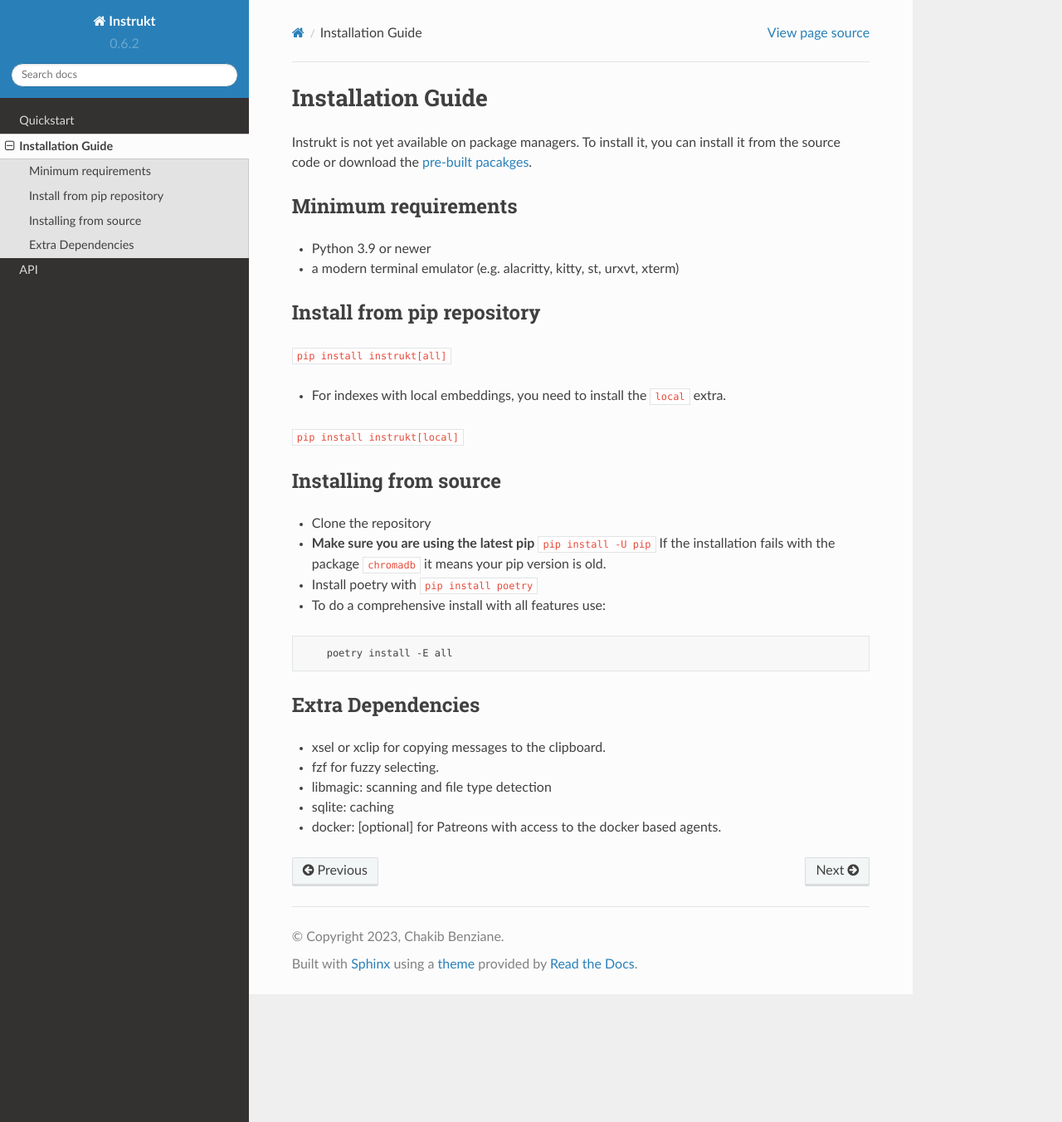
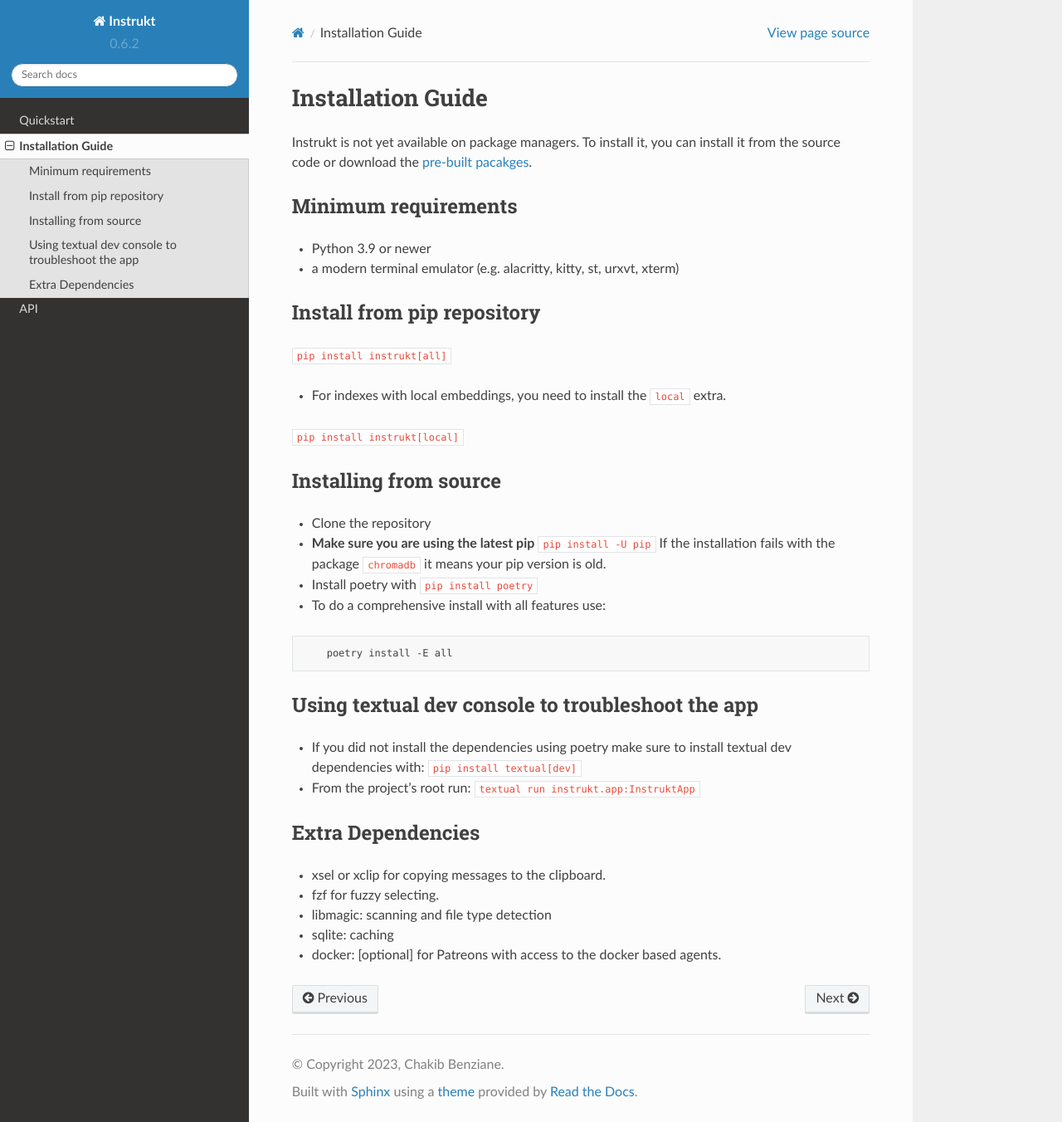
Before and after one commit to blob42/Instrukt, a Sphinx documentation site: the page built from docs/source/install.md, in a window 1280 px wide and 1352 px high. Shown: the whole window at 83% size. Built offline with Sphinx 7.4.7 and the Read the Docs theme 2.0.0, drawn with Linux system fonts in a browser that asks for light colours.

````diff
--- a/docs/source/install.md
+++ b/docs/source/install.md
@@ -30,6 +30,13 @@ your pip version is old.
     poetry install -E all
 ```
 
+## Using textual dev console to troubleshoot the app
+
+- If you did not install the dependencies using poetry make sure to install textual dev
+  dependencies with: `pip install textual[dev]`
+
+- From the project's root run: `textual run instrukt.app:InstruktApp`
+
 ## Extra Dependencies
 - xsel or xclip for copying messages to the clipboard.
 - fzf for fuzzy selecting.
````
Also changed, not shown: README.md (+9 -15 lines).
